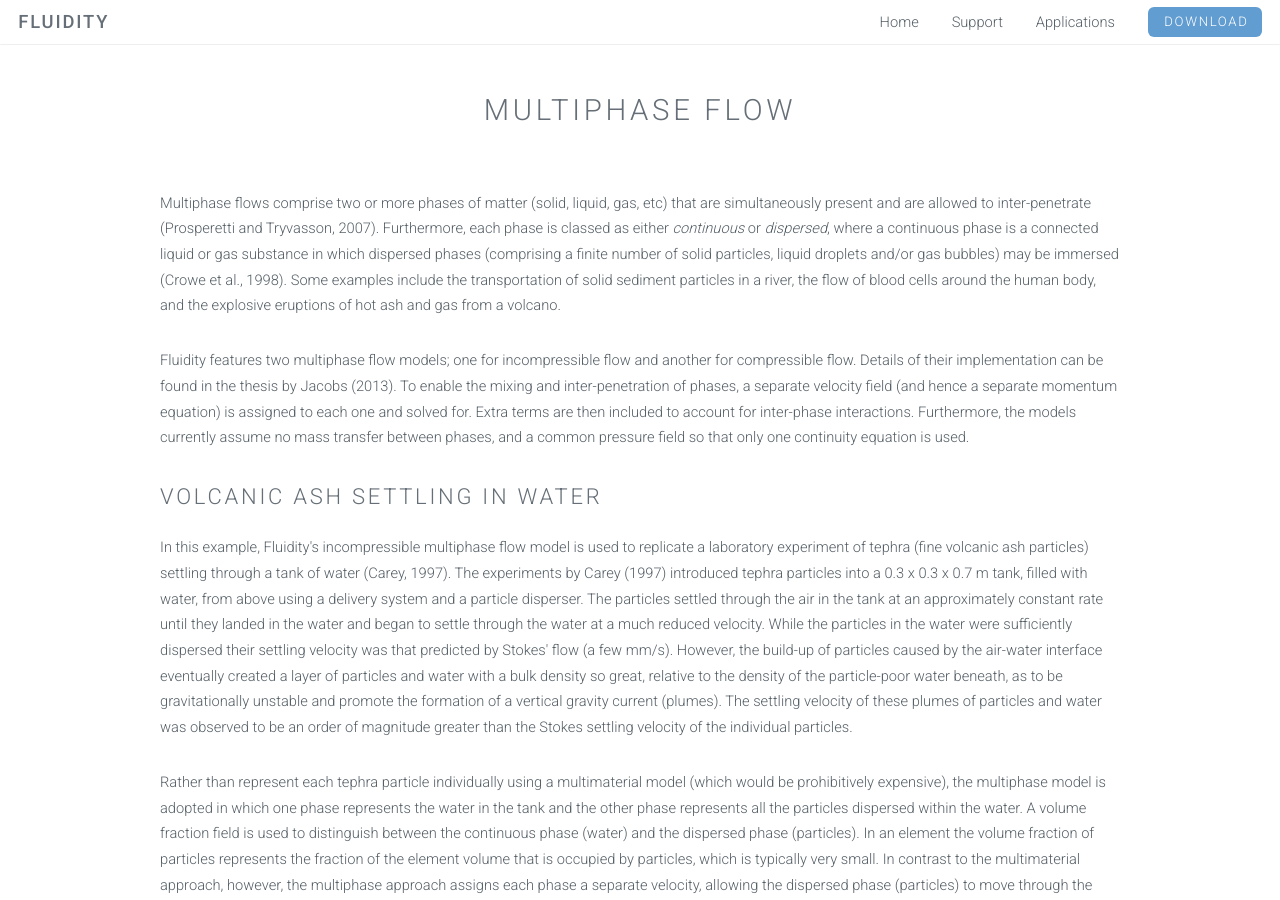
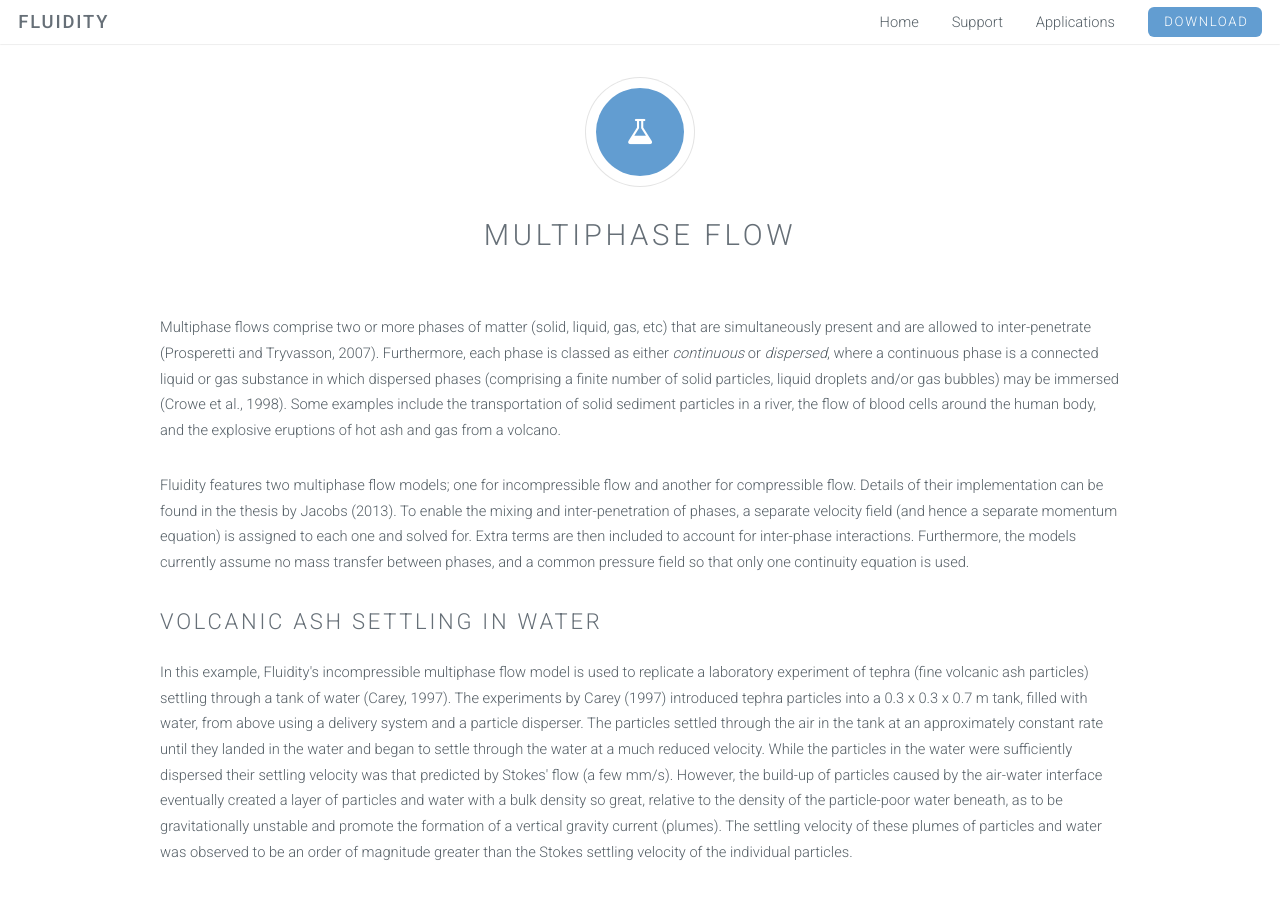
Before and after one commit to FluidityProject/fluidityproject.github.com, a Jekyll site: the page built from applications/multiphase-flow.html, in a window 1280 px wide and 900 px high. Built offline with Jekyll 4.4.1, drawn with Linux system fonts in a browser that asks for light colours.

Commit message:
Fix link.

```diff
--- a/_includes/header.html
+++ b/_includes/header.html
@@ -11,7 +11,7 @@
                     <li><a class="page-link" href="{{ page.url | prepend: site.baseurl }}">{{ page.title }}</a></li>
                   {% endif %}
             {% endfor %}
-            <li><a href="get-fluidity.html" class="button special">Download</a></li>
+            <li><a href="{{ site.baseurl }}/get-fluidity.html" class="button special">Download</a></li>
         </ul>
     </nav>
 </header>
--- a/applications/multiphase-flow.html
+++ b/applications/multiphase-flow.html
@@ -5,6 +5,7 @@ layout: default
 <!-- Multiphase flow -->
 <section id="multiphase-flow" class="wrapper style1">
     <header class="major">
+        <span class="icon major fa-flask"></span>
         <h2>Multiphase Flow</h2>
     </header>
 
```
